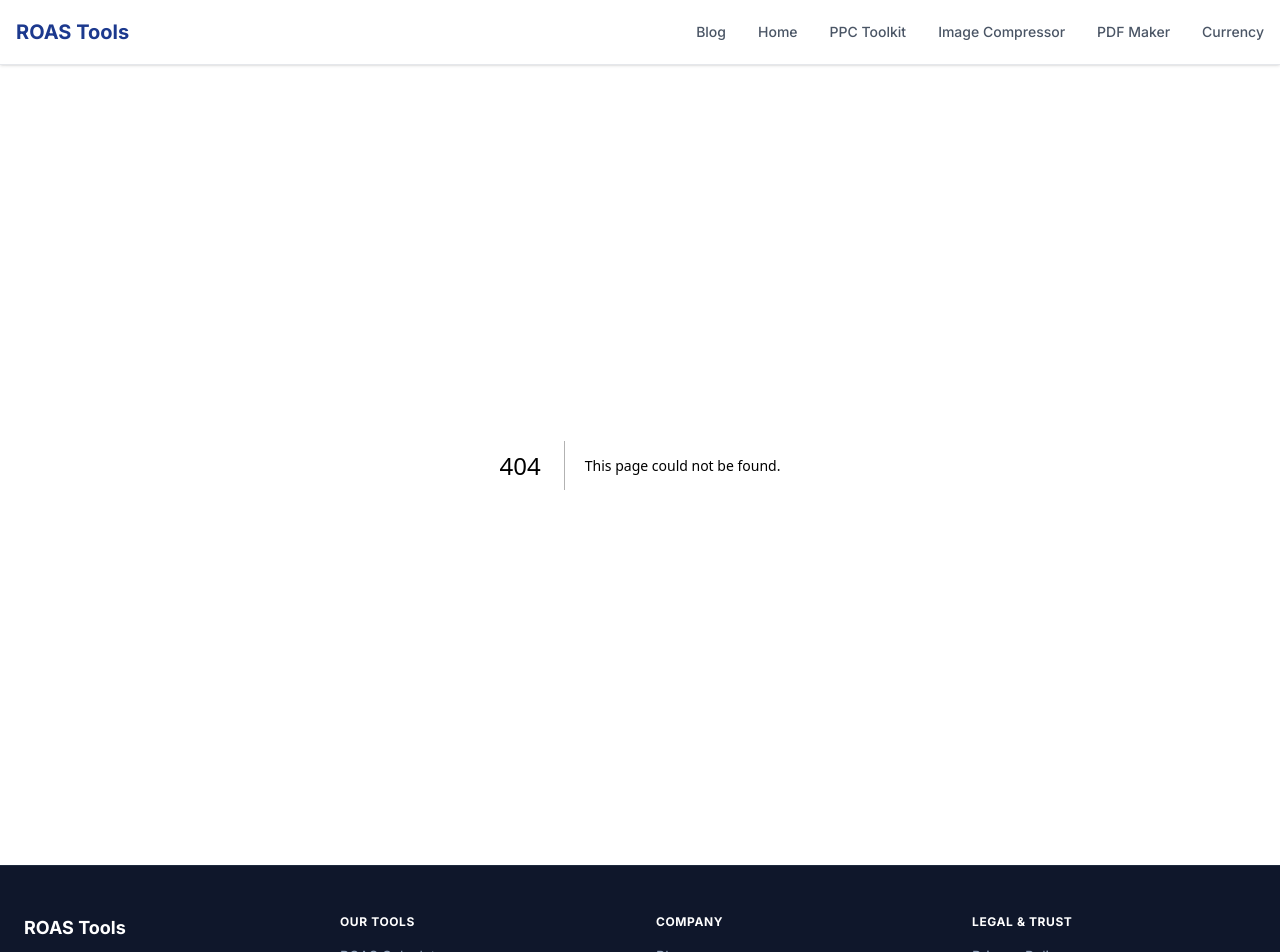
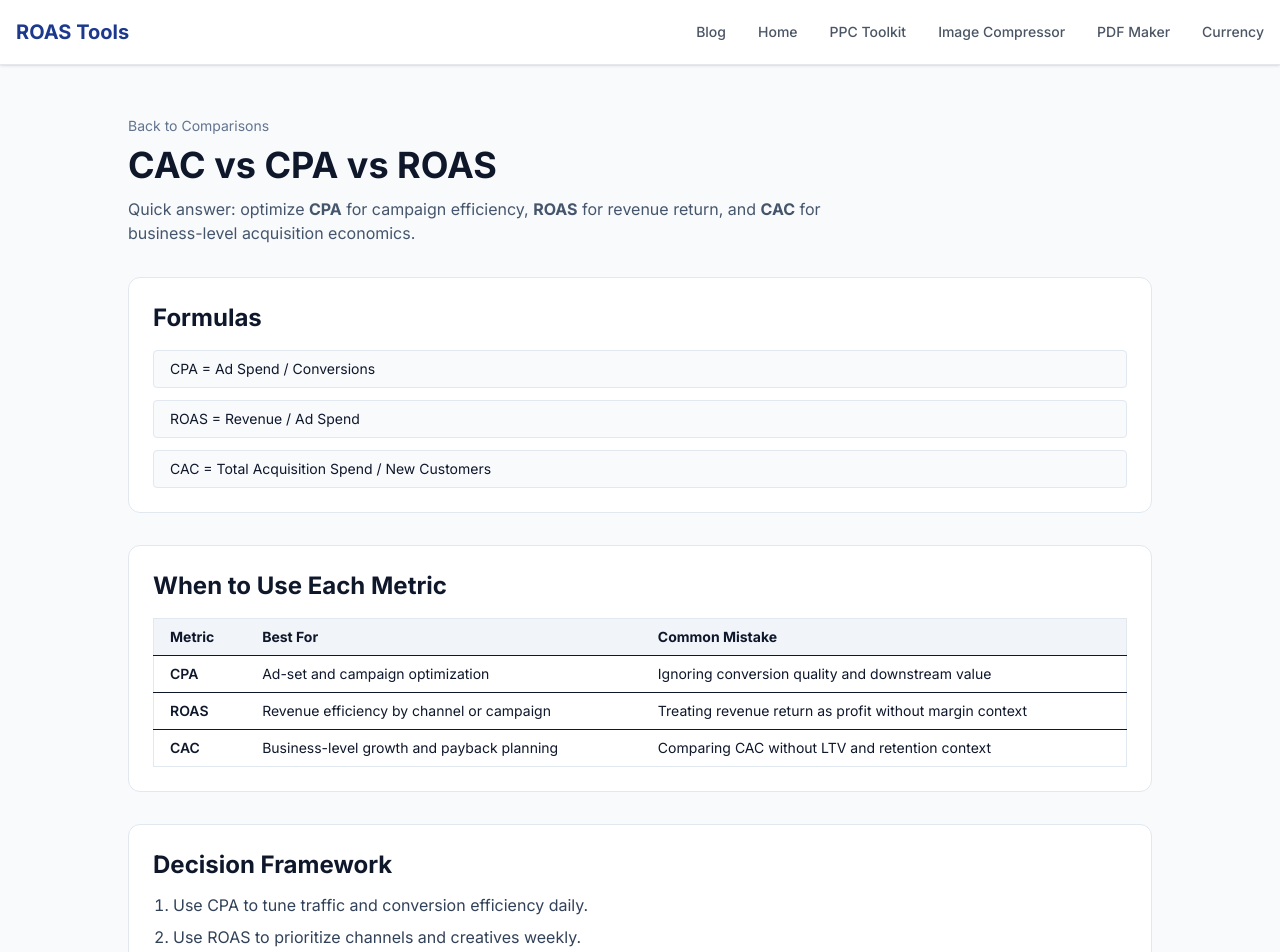
Before and after one commit to nikhil071-ui/roas-calculator, a Next.js app: page /comparisons/cac-vs-cpa-vs-roas in a window 1280 px wide. Before the commit this address had no page. Shown: the top 952 px of the page. Built offline with nearby package versions, Linux system fonts and the light colour scheme.

Commit message:
SEO: complete days 12-15 with interlinking, CTA modules, and CAC/CPA/ROAS comparison

```diff
--- /dev/null
+++ b/app/comparisons/cac-vs-cpa-vs-roas/page.tsx
@@ -0,0 +1,116 @@
+import Link from "next/link";
+import type { Metadata } from "next";
+
+export const metadata: Metadata = {
+  title: "CAC vs CPA vs ROAS: Which Metric Should You Optimize?",
+  description:
+    "Practical comparison of CAC, CPA, and ROAS with formulas, use-cases, and a decision framework for growth teams.",
+  keywords: [
+    "cac vs cpa",
+    "cpa vs roas",
+    "cac vs roas",
+    "paid media metrics",
+    "which metric to optimize",
+  ],
+  alternates: {
+    canonical: "https://roas-calculator.tech/comparisons/cac-vs-cpa-vs-roas",
+  },
+  openGraph: {
+    title: "CAC vs CPA vs ROAS: Which Metric Should You Optimize?",
+    description:
+      "Use this framework to decide when CAC, CPA, or ROAS should drive campaign and budget decisions.",
+    url: "https://roas-calculator.tech/comparisons/cac-vs-cpa-vs-roas",
+  },
+  twitter: {
+    card: "summary_large_image",
+    title: "CAC vs CPA vs ROAS: Which Metric Should You Optimize?",
+    description:
+      "Use this framework to decide when CAC, CPA, or ROAS should drive campaign and budget decisions.",
+  },
+};
+
+export default function CACvsCPAvsROASPage() {
+  const webPageData = {
+    "@context": "https://schema.org",
+    "@type": "WebPage",
+    name: "CAC vs CPA vs ROAS",
+    url: "https://roas-calculator.tech/comparisons/cac-vs-cpa-vs-roas",
+    about: ["CAC", "CPA", "ROAS", "Paid Media Optimization"],
+  };
+
+  return (
+    <div className="min-h-screen bg-slate-50 text-slate-900 py-12 px-4 md:px-6">
+      <script type="application/ld+json" dangerouslySetInnerHTML={{ __html: JSON.stringify(webPageData) }} />
+      <main className="max-w-5xl mx-auto space-y-8">
+        <div>
+          <Link href="/comparisons" className="text-sm text-slate-500 hover:text-blue-600 transition">
+            Back to Comparisons
+          </Link>
+          <h1 className="text-3xl md:text-4xl font-bold mt-2">CAC vs CPA vs ROAS</h1>
+          <p className="text-slate-600 mt-3 max-w-3xl">
+            Quick answer: optimize <strong>CPA</strong> for campaign efficiency, <strong>ROAS</strong> for revenue return, and <strong>CAC</strong> for business-level acquisition economics.
+          </p>
+        </div>
+
+        <section className="bg-white border border-slate-200 rounded-xl p-6">
+          <h2 className="text-2xl font-bold mb-4">Formulas</h2>
+          <div className="space-y-3 text-sm">
+            <p className="font-mono bg-slate-50 border border-slate-200 rounded px-4 py-2">CPA = Ad Spend / Conversions</p>
+            <p className="font-mono bg-slate-50 border border-slate-200 rounded px-4 py-2">ROAS = Revenue / Ad Spend</p>
+            <p className="font-mono bg-slate-50 border border-slate-200 rounded px-4 py-2">CAC = Total Acquisition Spend / New Customers</p>
+          </div>
+        </section>
+
+        <section className="bg-white border border-slate-200 rounded-xl p-6">
+          <h2 className="text-2xl font-bold mb-4">When to Use Each Metric</h2>
+          <div className="overflow-x-auto">
+            <table className="w-full text-sm border border-slate-200">
+              <thead className="bg-slate-100">
+                <tr>
+                  <th className="text-left px-4 py-2">Metric</th>
+                  <th className="text-left px-4 py-2">Best For</th>
+                  <th className="text-left px-4 py-2">Common Mistake</th>
+                </tr>
+              </thead>
+              <tbody>
+                <tr>
+                  <td className="border-t px-4 py-2 font-semibold">CPA</td>
+                  <td className="border-t px-4 py-2">Ad-set and campaign optimization</td>
+                  <td className="border-t px-4 py-2">Ignoring conversion quality and downstream value</td>
+                </tr>
+                <tr>
+                  <td className="border-t px-4 py-2 font-semibold">ROAS</td>
+                  <td className="border-t px-4 py-2">Revenue efficiency by channel or campaign</td>
+                  <td className="border-t px-4 py-2">Treating revenue return as profit without margin context</td>
+                </tr>
+                <tr>
+                  <td className="border-t px-4 py-2 font-semibold">CAC</td>
+                  <td className="border-t px-4 py-2">Business-level growth and payback planning</td>
+                  <td className="border-t px-4 py-2">Comparing CAC without LTV and retention context</td>
+                </tr>
+              </tbody>
+            </table>
+          </div>
+        </section>
+
+        <section className="bg-white border border-slate-200 rounded-xl p-6">
+          <h2 className="text-2xl font-bold mb-3">Decision Framework</h2>
+          <ol className="list-decimal pl-5 space-y-2 text-slate-700">
+            <li>Use CPA to tune traffic and conversion efficiency daily.</li>
+            <li>Use ROAS to prioritize channels and creatives weekly.</li>
+            <li>Use CAC with LTV and payback period for scaling decisions monthly.</li>
+          </ol>
+        </section>
+
+        <section className="bg-slate-900 text-white rounded-xl p-6">
+          <h2 className="text-2xl font-bold mb-3">Next Step</h2>
+          <div className="flex flex-wrap gap-3">
+            <Link href="/cac-calculator" className="px-4 py-2 rounded-lg bg-blue-600 hover:bg-blue-700 font-semibold">Open CAC Calculator</Link>
+            <Link href="/" className="px-4 py-2 rounded-lg bg-white text-slate-900 hover:bg-slate-100 font-semibold">Open ROAS Calculator</Link>
+            <Link href="/ppc-toolkit" className="px-4 py-2 rounded-lg bg-slate-700 hover:bg-slate-600 font-semibold">Open PPC Toolkit</Link>
+          </div>
+        </section>
+      </main>
+    </div>
+  );
+}
--- a/app/comparisons/page.tsx
+++ b/app/comparisons/page.tsx
@@ -2,8 +2,8 @@ import Link from "next/link";
 import type { Metadata } from "next";
 
 export const metadata: Metadata = {
-  title: "Tool Comparisons | ROAS Tools",
-  description: "Compare ROAS Tools with popular alternatives for image compression, PDF conversion, currency exchange, and ROAS tracking.",
+  title: "Tool Comparisons | ROAS, CAC, CPA and More",
+  description: "Compare ROAS, CAC, CPA, ROI, MER, and ACoS frameworks with practical guides plus side-by-side tool comparisons.",
   keywords: [
     "tool comparisons",
     "roas calculator comparison",
@@ -12,14 +12,14 @@ export const metadata: Metadata = {
     "currency converter comparison",
   ],
   openGraph: {
-    title: "Tool Comparisons | ROAS Tools",
-    description: "Compare ROAS Tools with popular alternatives for image compression, PDF conversion, currency exchange, and ROAS tracking.",
+    title: "Tool Comparisons | ROAS, CAC, CPA and More",
+    description: "Compare ROAS, CAC, CPA, ROI, MER, and ACoS frameworks with practical guides plus side-by-side tool comparisons.",
     url: "https://roas-calculator.tech/comparisons",
   },
       twitter: {
     card: "summary_large_image",
-    title: "Tool Comparisons | ROAS Tools",
-    description: "Compare ROAS Tools with popular alternatives for image compression, PDF conversion, currency exchange, and ROAS tracking.",
+    title: "Tool Comparisons | ROAS, CAC, CPA and More",
+    description: "Compare ROAS, CAC, CPA, ROI, MER, and ACoS frameworks with practical guides plus side-by-side tool comparisons.",
   },
   alternates: {
     canonical: "https://roas-calculator.tech/comparisons",
@@ -41,6 +41,19 @@ export default function ComparisonsPage() {
         </div>
 
         <div className="space-y-8">
+          <section className="bg-indigo-50 p-6 rounded-xl border border-indigo-200 shadow-sm">
+            <h2 className="text-xl font-bold text-slate-900">Metrics Comparison: CAC vs CPA vs ROAS</h2>
+            <p className="text-slate-700 mt-2">
+              Decide whether to optimize campaign CPA, channel-level ROAS, or business-level CAC based on your growth stage.
+            </p>
+            <Link
+              href="/comparisons/cac-vs-cpa-vs-roas"
+              className="inline-block mt-4 bg-indigo-600 text-white px-4 py-2 rounded-lg font-semibold hover:bg-indigo-700 transition"
+            >
+              Open Comparison Guide
+            </Link>
+          </section>
+
           <section className="bg-blue-50 p-6 rounded-xl border border-blue-200 shadow-sm">
             <h2 className="text-xl font-bold text-slate-900">Metrics Comparison: ROAS vs ROI vs MER vs ACoS</h2>
             <p className="text-slate-700 mt-2">
--- a/app/page.tsx
+++ b/app/page.tsx
@@ -137,6 +137,27 @@ export default function Home() {
               </div>
             </section>
 
+            <section className="mt-4 mb-12 bg-white border border-slate-200 rounded-2xl p-6 md:p-8">
+              <h2 className="text-2xl font-bold text-slate-900 mb-2">What should you do next?</h2>
+              <p className="text-slate-600 mb-5">
+                Pick the path that matches your goal, then use the right calculator and framework.
+              </p>
+              <div className="grid md:grid-cols-3 gap-4">
+                <Link href="/ppc-toolkit" className="block rounded-xl border border-indigo-200 bg-indigo-50 p-4 hover:border-indigo-400 transition">
+                  <h3 className="font-bold text-slate-900">Plan full funnel economics</h3>
+                  <p className="text-sm text-slate-600 mt-1">Use ROAS, CAC, LTV, MER, and target CPA together.</p>
+                </Link>
+                <Link href="/comparisons/roas-vs-roi-vs-mer-vs-acos" className="block rounded-xl border border-blue-200 bg-blue-50 p-4 hover:border-blue-400 transition">
+                  <h3 className="font-bold text-slate-900">Choose the right metric</h3>
+                  <p className="text-sm text-slate-600 mt-1">Compare ROAS, ROI, MER, and ACoS by decision type.</p>
+                </Link>
+                <Link href="/comparisons/cac-vs-cpa-vs-roas" className="block rounded-xl border border-emerald-200 bg-emerald-50 p-4 hover:border-emerald-400 transition">
+                  <h3 className="font-bold text-slate-900">Fix acquisition efficiency</h3>
+                  <p className="text-sm text-slate-600 mt-1">Decide when to optimize for CAC, CPA, or ROAS.</p>
+                </Link>
+              </div>
+            </section>
+
             {/* --- RESOURCES & SUPPORT --- */}
             <section className="mt-4 mb-12">
               <h2 className="text-xl font-bold text-slate-900 mb-4 text-center">Resources and Help</h2>
--- a/app/roas/[slug]/page.tsx
+++ b/app/roas/[slug]/page.tsx
@@ -346,6 +346,21 @@ export default async function DynamicRoasPage({ params }: { params: Promise<{ sl
             </div>
           </div>
 
+          <div className="bg-white border border-gray-200 rounded-xl p-6 mt-6">
+            <h3 className="text-xl font-bold text-slate-900 mb-3">ROAS by Channel and Objective</h3>
+            <p className="text-gray-700 mb-4">
+              Use the matching calculator for each ad channel to compare break-even targets and scale decisions side by side.
+            </p>
+            <div className="grid sm:grid-cols-2 lg:grid-cols-3 gap-3">
+              <Link href="/roas/facebook-ads" className="text-blue-700 hover:underline">Facebook Ads ROAS</Link>
+              <Link href="/roas/tiktok-ads" className="text-blue-700 hover:underline">TikTok Ads ROAS</Link>
+              <Link href="/roas/google-ads" className="text-blue-700 hover:underline">Google Ads ROAS</Link>
+              <Link href="/roas/google-shopping-roas" className="text-blue-700 hover:underline">Google Shopping ROAS</Link>
+              <Link href="/roas/meta-dtc-roas" className="text-blue-700 hover:underline">Meta DTC ROAS</Link>
+              <Link href="/roas/lead-gen-cpl-roas" className="text-blue-700 hover:underline">Lead Gen CPL ROAS</Link>
+            </div>
+          </div>
+
           <div className="mt-12 p-8 bg-slate-900 text-white rounded-2xl text-center">
             <h3 className="text-2xl font-bold mb-4">Are you spending internationally?</h3>
             <p className="mb-6 text-slate-300">
--- a/app/sitemap.ts
+++ b/app/sitemap.ts
@@ -31,6 +31,7 @@ export default async function sitemap(): Promise<MetadataRoute.Sitemap> {
     '/resources',
     '/comparisons',
     '/comparisons/roas-vs-roi-vs-mer-vs-acos',
+    '/comparisons/cac-vs-cpa-vs-roas',
     '/case-studies',
     '/testimonials',
     '/glossary',
```
Also changed, not shown: 1 other file (tests, documents, lock files or other folders).
